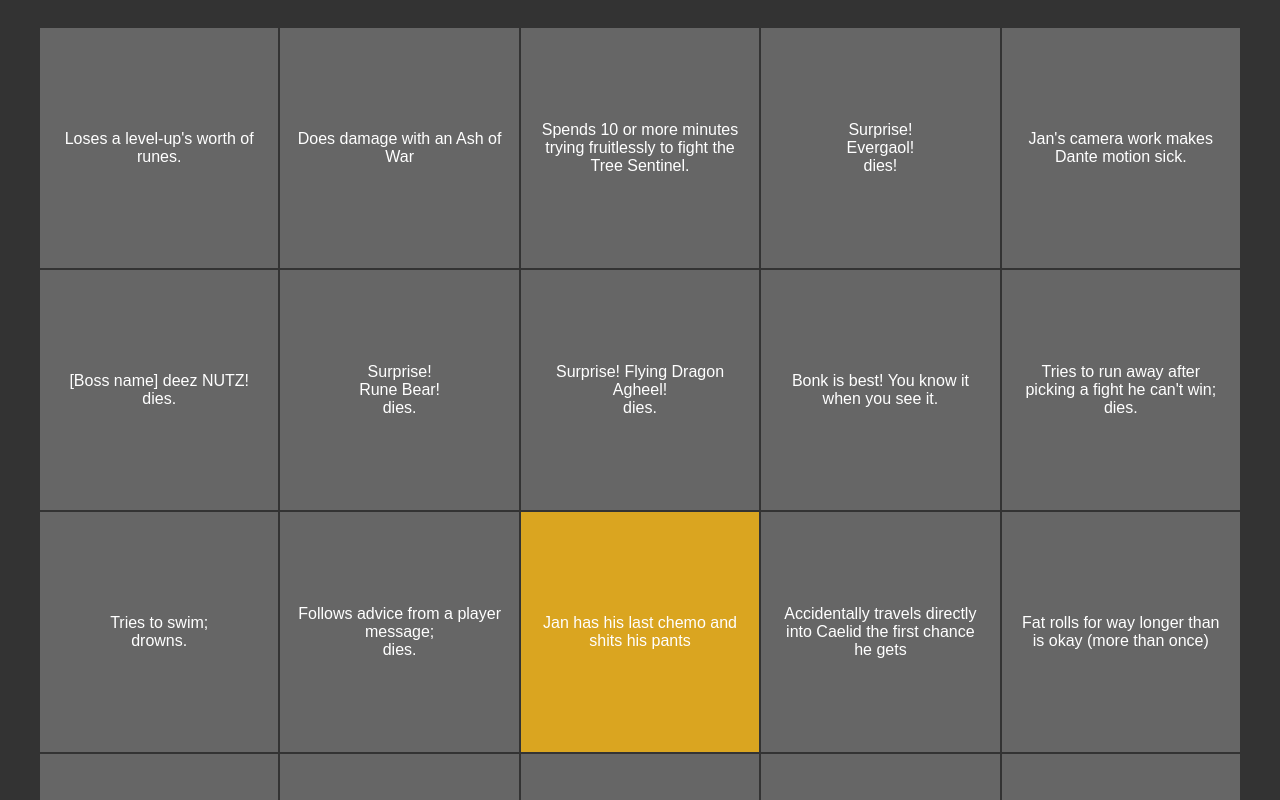
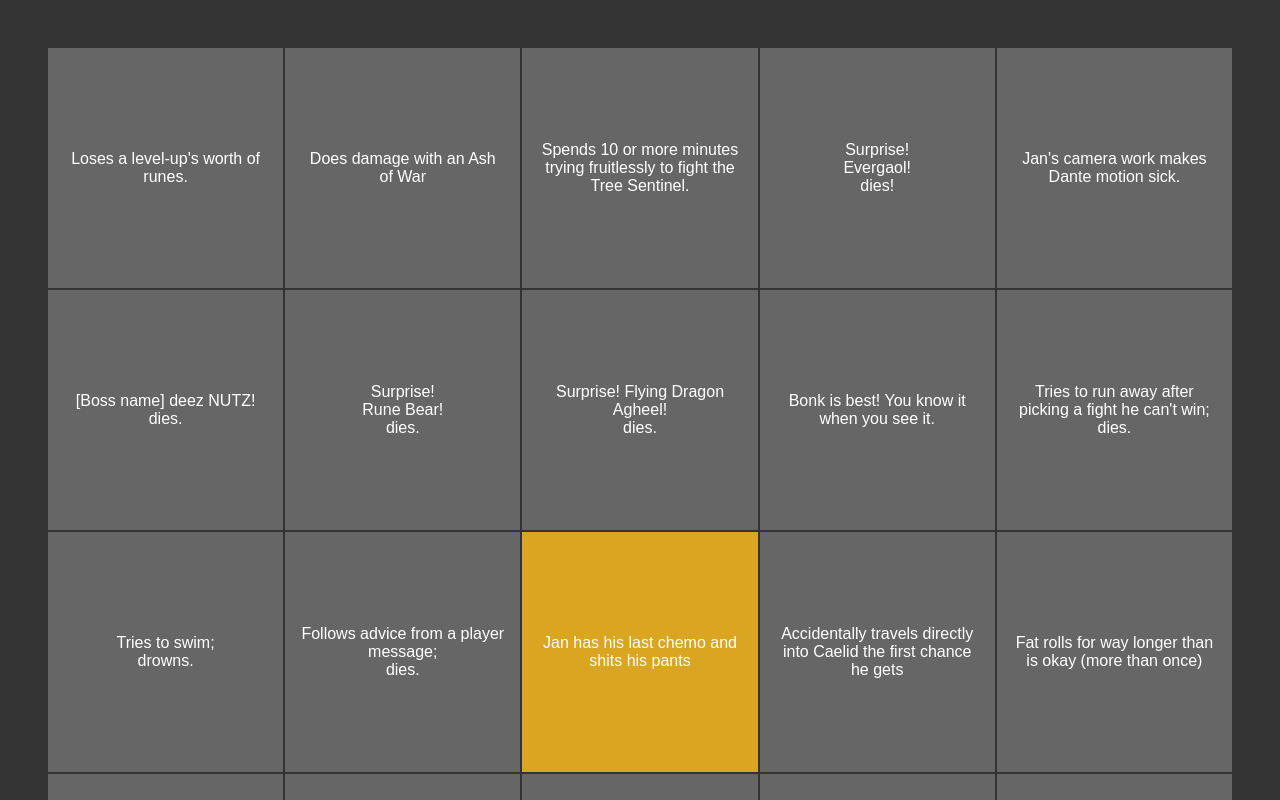
Before and after one commit to owenrockwell/elden-bingo, a plain HTML site: page index.html in a window 1280 px wide. Shown: the top 800 px of the page. Drawn offline with Linux system fonts and the light colour scheme.

Commit message:
fix scale

```diff
--- a/index.html
+++ b/index.html
@@ -2,7 +2,6 @@
 <html lang="en">
   <head>
     <meta charset="UTF-8">
-    <meta name="viewport" content="width=device-width">
     <meta http-equiv="X-UA-Compatible" content="ie=edge">
     <title>Elden Bingo</title>
     <link rel="icon" type="image/x-icon" href="favicon.png">
--- a/style.css
+++ b/style.css
@@ -2,7 +2,7 @@ body {
     background: #333;
     color: white;
     display: grid;
-    padding: 20px;
+    padding: 40px;
     gap: 20px;
     justify-content: center;
     font-family: Arial, Helvetica, sans-serif;
```
